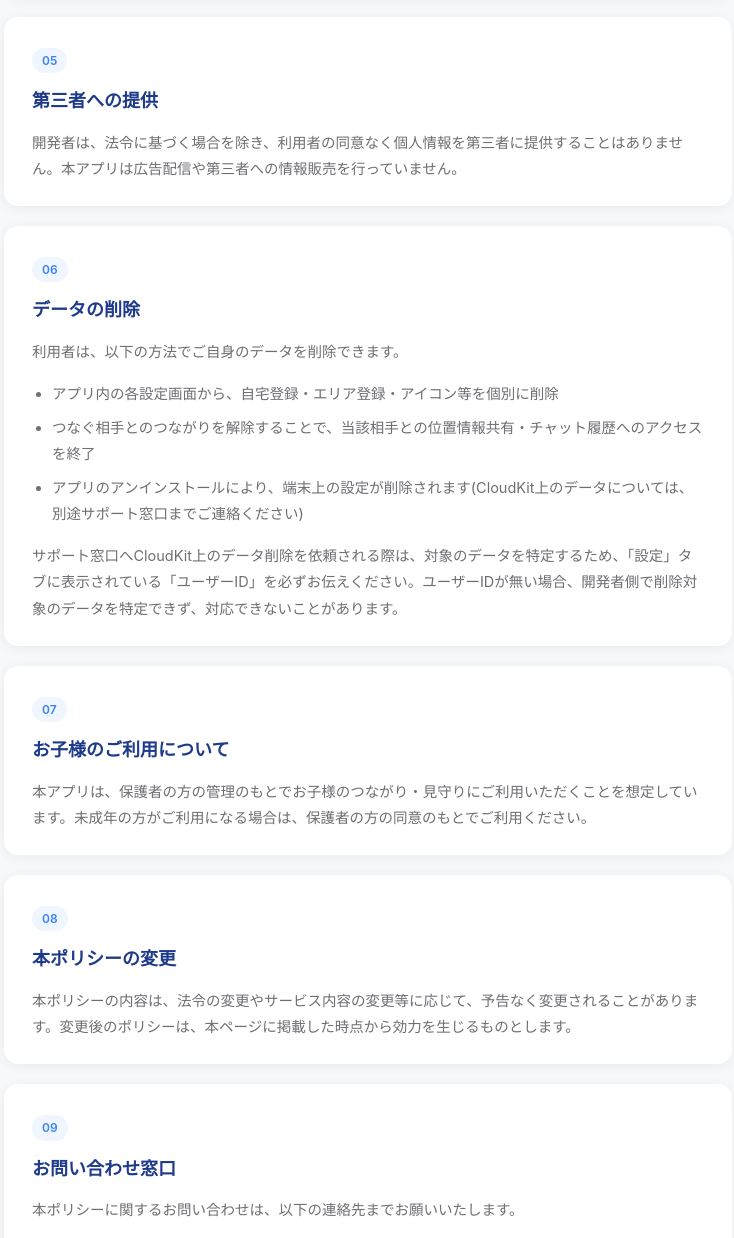
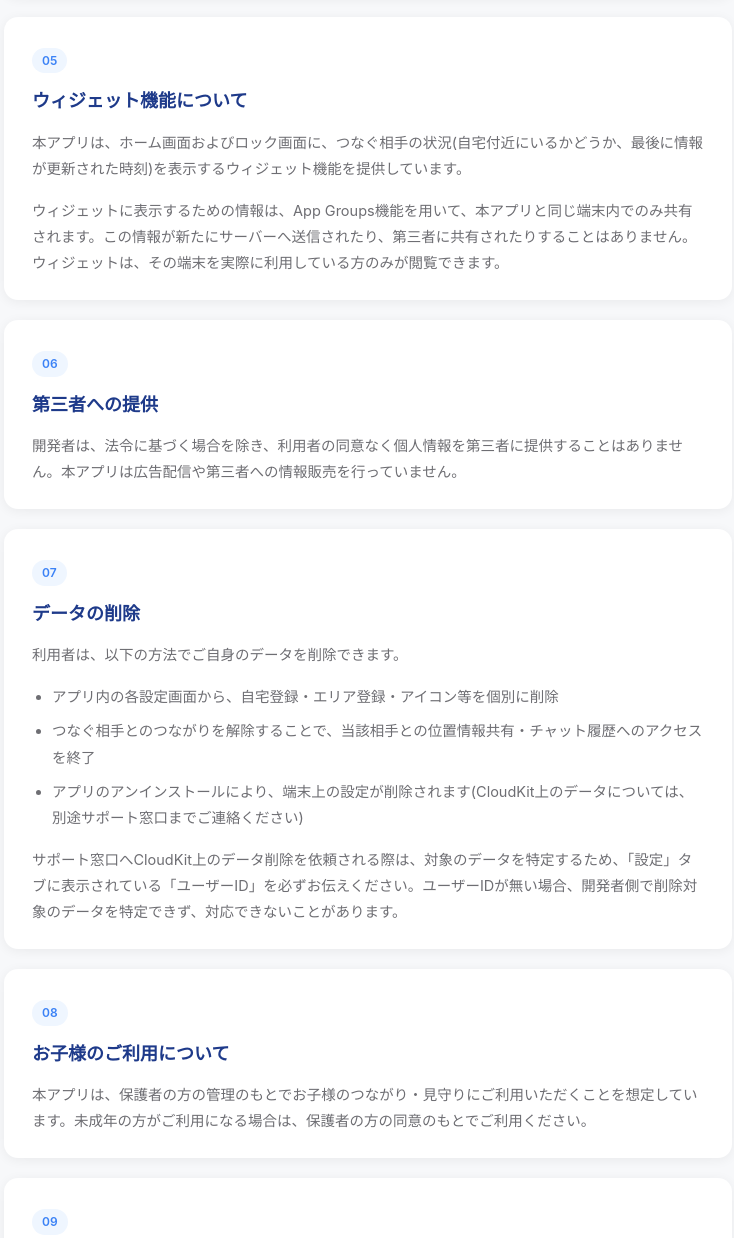
Before and after one commit to xyz-ship-it-lab/safetether, a plain HTML site: page index.html in a window 1280 px wide. Shown: the part 5565-6803 px from the top of the page, without its empty margins (272-1006 px from the left). Drawn offline with Linux system fonts and the light colour scheme.

Commit message:
Update index.html

```diff
--- a/index.html
+++ b/index.html
@@ -354,6 +354,17 @@
 
   <div class="card">
     <span class="badge">05</span>
+    <h2>ウィジェット機能について</h2>
+    <p>
+      本アプリは、ホーム画面およびロック画面に、つなぐ相手の状況(自宅付近にいるかどうか、最後に情報が更新された時刻)を表示するウィジェット機能を提供しています。
+    </p>
+    <p>
+      ウィジェットに表示するための情報は、App Groups機能を用いて、本アプリと同じ端末内でのみ共有されます。この情報が新たにサーバーへ送信されたり、第三者に共有されたりすることはありません。ウィジェットは、その端末を実際に利用している方のみが閲覧できます。
+    </p>
+  </div>
+
+  <div class="card">
+    <span class="badge">06</span>
     <h2>第三者への提供</h2>
     <p>
       開発者は、法令に基づく場合を除き、利用者の同意なく個人情報を第三者に提供することはありません。本アプリは広告配信や第三者への情報販売を行っていません。
@@ -361,7 +372,7 @@
   </div>
 
   <div class="card">
-    <span class="badge">06</span>
+    <span class="badge">07</span>
     <h2>データの削除</h2>
     <p>
       利用者は、以下の方法でご自身のデータを削除できます。
@@ -377,7 +388,7 @@
   </div>
 
   <div class="card">
-    <span class="badge">07</span>
+    <span class="badge">08</span>
     <h2>お子様のご利用について</h2>
     <p>
       本アプリは、保護者の方の管理のもとでお子様のつながり・見守りにご利用いただくことを想定しています。未成年の方がご利用になる場合は、保護者の方の同意のもとでご利用ください。
@@ -385,7 +396,7 @@
   </div>
 
   <div class="card">
-    <span class="badge">08</span>
+    <span class="badge">09</span>
     <h2>本ポリシーの変更</h2>
     <p>
       本ポリシーの内容は、法令の変更やサービス内容の変更等に応じて、予告なく変更されることがあります。変更後のポリシーは、本ページに掲載した時点から効力を生じるものとします。
@@ -393,7 +404,7 @@
   </div>
 
   <div class="card">
-    <span class="badge">09</span>
+    <span class="badge">10</span>
     <h2>お問い合わせ窓口</h2>
     <p>
       本ポリシーに関するお問い合わせは、以下の連絡先までお願いいたします。
```
